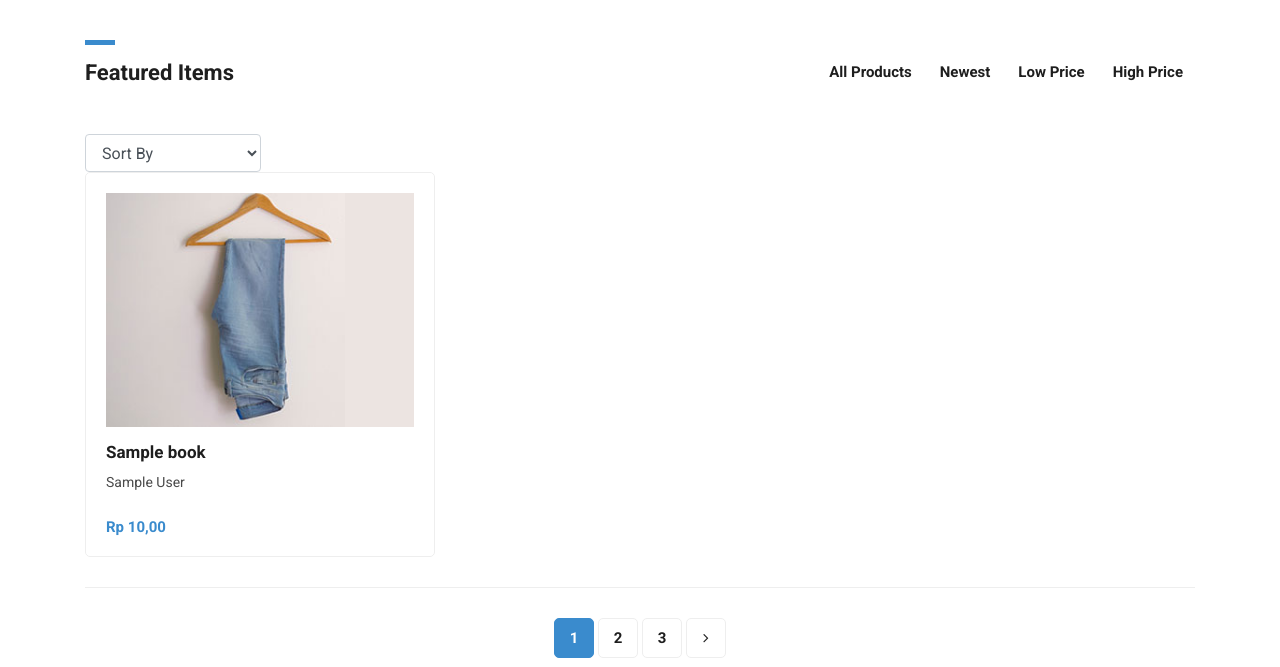
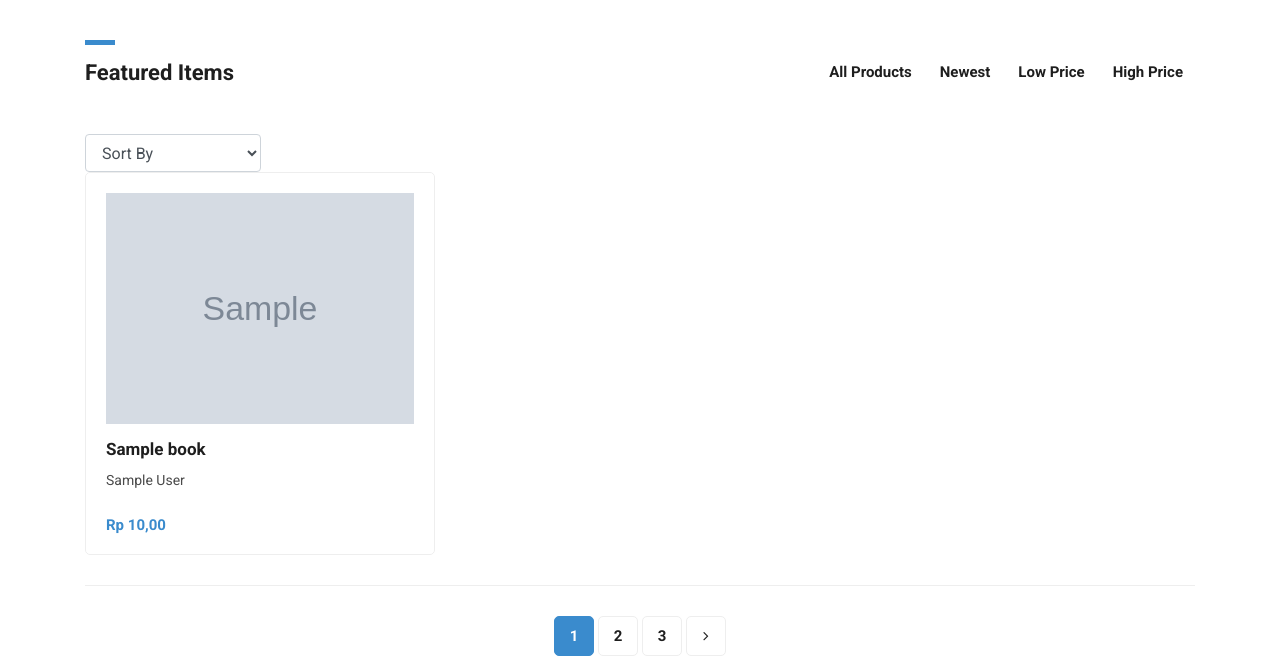
Before and after one commit to boyaditya/bookstore, a PHP site: the page made by application/views/books/books.php in a window 1280 px wide. Shown: the part 56-723 px from the top of the page. Run offline with PHP 8.4, Linux system fonts and the light colour scheme; the template is opened without the code that fills it: most values are stand-ins (such as "Sample title", 1, 10 or a date in 2020); grey boxes marked "Sample" are stand-in pictures; data that the repository does not hold is empty.

Commit message:
gambar buku tampil

```diff
--- a/application/controllers/Books.php
+++ b/application/controllers/Books.php
@@ -29,6 +29,7 @@ class Books extends CI_Controller
 
         $data['title_page'] = 'Books';
         $data['sort_by'] = $sort_by; // Untuk mengingat pilihan sorting di dropdown
+
 
         // Load view utama index.php
         $this->load->view('templates/header', $data);
@@ -127,6 +128,7 @@ class Books extends CI_Controller
         $field = $this->input->get('field'); // Field pencarian: 'title', 'author', atau 'isbn'
         $keyword = $this->input->get('keyword'); // Keyword pencarian
 
+
         // Jika ada parameter pencarian
         if ($field && $keyword) {
             $data['books'] = $this->Book_model->searchBooks($field, $keyword);
--- a/application/views/books/books.php
+++ b/application/views/books/books.php
@@ -45,7 +45,7 @@
                 <div id="1" class="item new col-md-4">
                     <a href="<?= base_url() ?>books/details/<?= $book['_id']->{'$id'} ?>">
                         <div class="featured-item">
-                    <img src="<?= base_url() ?>assets/images/product-01.jpg" alt="">
+                        <img src="<?= $book['cover_image'] ?>" alt="<?= $book['title'] ?>" class="img-fluid" />
                             <h4><?= $book['title'] ?></h4>
                             <p><?= $book['author'] ?></p>
                             <br>
```
Lines whose indentation alone changed are shown as unchanged.
